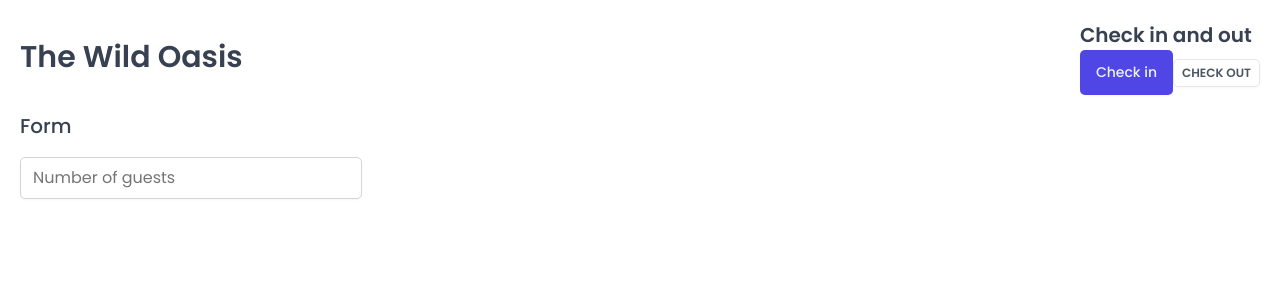
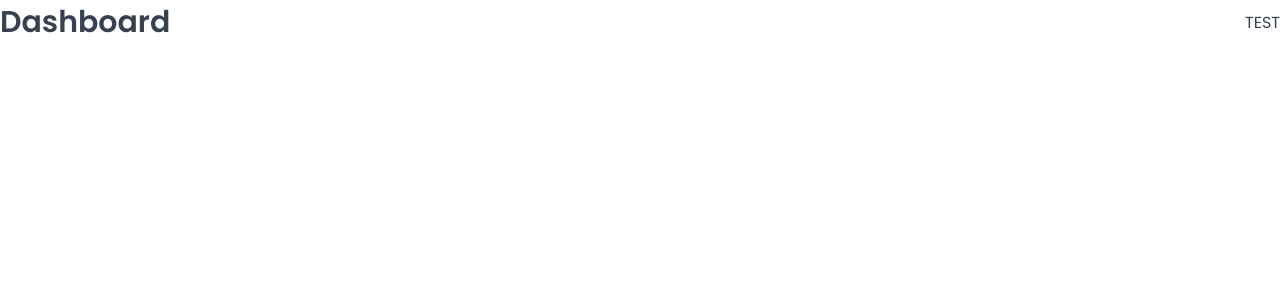
Before and after one commit to tuyenvub21dccn779/the-wild-oasis-with-jonas, a React (Vite) app: page /dashboard in a window 1280 px wide. Shown: the top 300 px of the page. Built offline with nearby package versions, Linux system fonts and the light colour scheme; a web font is replaced by a local one.

Commit message:
008 Setting Up Pages and Routes

```diff
--- a/package.json
+++ b/package.json
@@ -12,6 +12,7 @@
   "dependencies": {
     "react": "^18.2.0",
     "react-dom": "^18.2.0",
+    "react-router-dom": "^6.30.3",
     "styled-components": "^6.4.1"
   },
   "devDependencies": {
--- a/src/App.jsx
+++ b/src/App.jsx
@@ -1,43 +1,31 @@
-import styled from "styled-components";
+import { BrowserRouter, Navigate, Route, Routes } from "react-router-dom";
+import Dashboard from "./pages/Dashboard";
+import Bookings from "./pages/Bookings";
+import Cabins from "./pages/Cabins";
+import Users from "./pages/Users";
+import Settings from "./pages/Settings";
+import Account from "./pages/Account";
+import Login from "./pages/Login";
+import PageNotFound from "./pages/PageNotFound";
 import GlobalStyle from "./styles/GlobalStyles";
-import Button from "./ui/Button";
-import Input from "./ui/Input";
-import Heading from "./ui/Heading";
-import Row from "./ui/Row";
-
-const StyledApp = styled.div`
-  /* background-color: orangered; */
-  padding: 20px;
-`;
 
 function App() {
   return (
     <>
       <GlobalStyle />
-      <StyledApp>
-        <Row type="vertical">
-          <Row type="horizontal">
-            <Heading as="h1">The Wild Oasis</Heading>
-            <div>
-              <Heading as="h2">Check in and out</Heading>
-              <Button onClick={() => alert("Check in")}>Check in</Button>
-              <Button
-                variation="secondary"
-                size="small"
-                onClick={() => alert("Check out")}
-              >
-                Check out
-              </Button>
-            </div>
-          </Row>
-          <Row type="vertical">
-            <Heading as="h3">Form</Heading>
-            <form>
-              <Input type="number" placeholder="Number of guests" />
-            </form>
-          </Row>
-        </Row>
-      </StyledApp>
+      <BrowserRouter>
+        <Routes>
+          <Route index element={<Navigate replace to="dashboard" />} />
+          <Route path="dashboard" element={<Dashboard />} />
+          <Route path="bookings" element={<Bookings />} />
+          <Route path="cabins" element={<Cabins />} />
+          <Route path="users" element={<Users />} />
+          <Route path="settings" element={<Settings />} />
+          <Route path="account" element={<Account />} />
+          <Route path="login" element={<Login />} />
+          <Route path="*" element={<PageNotFound />} />
+        </Routes>
+      </BrowserRouter>
     </>
   );
 }
```
Also changed, not shown: 1 other file (tests, documents, lock files or other folders).
